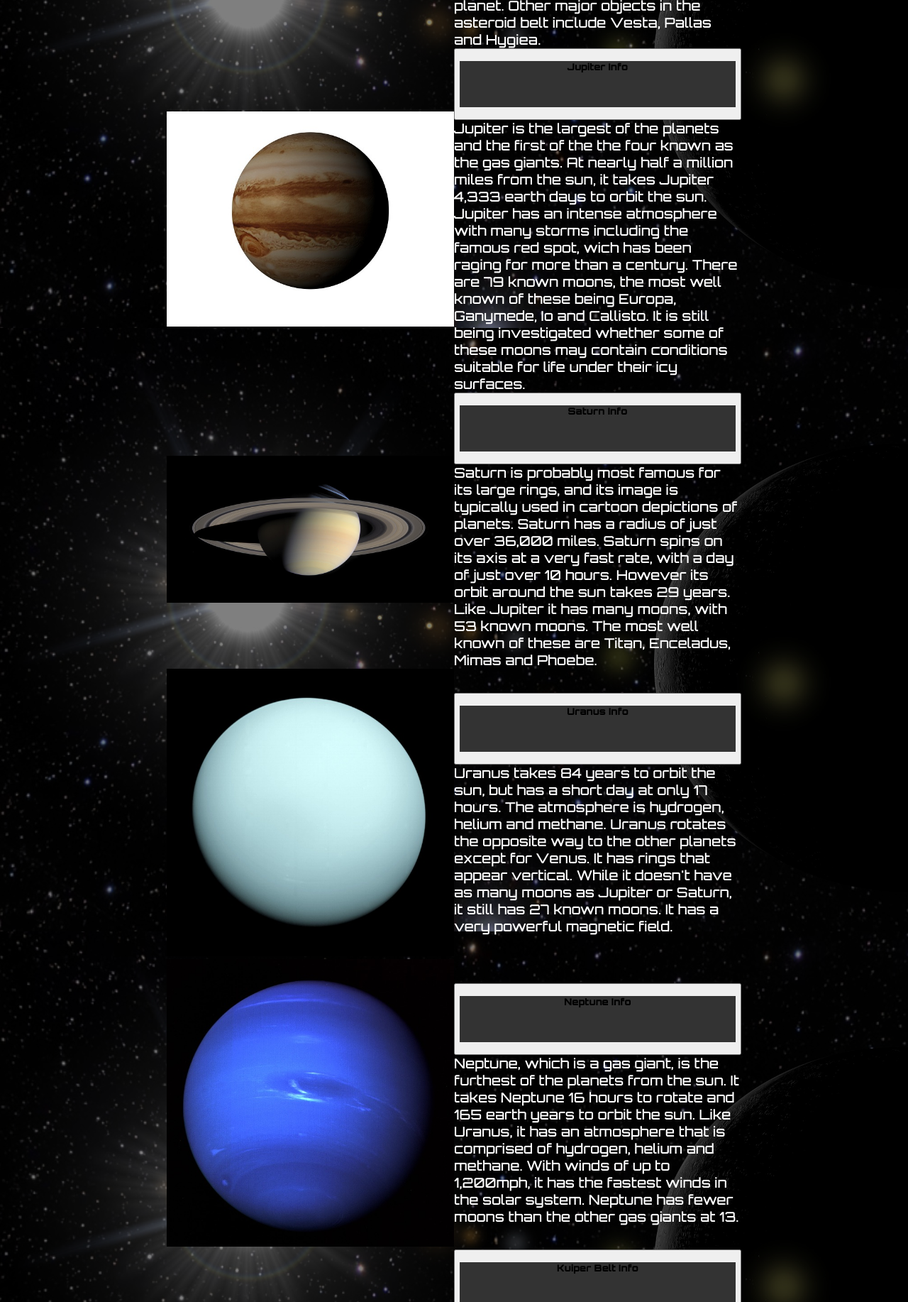
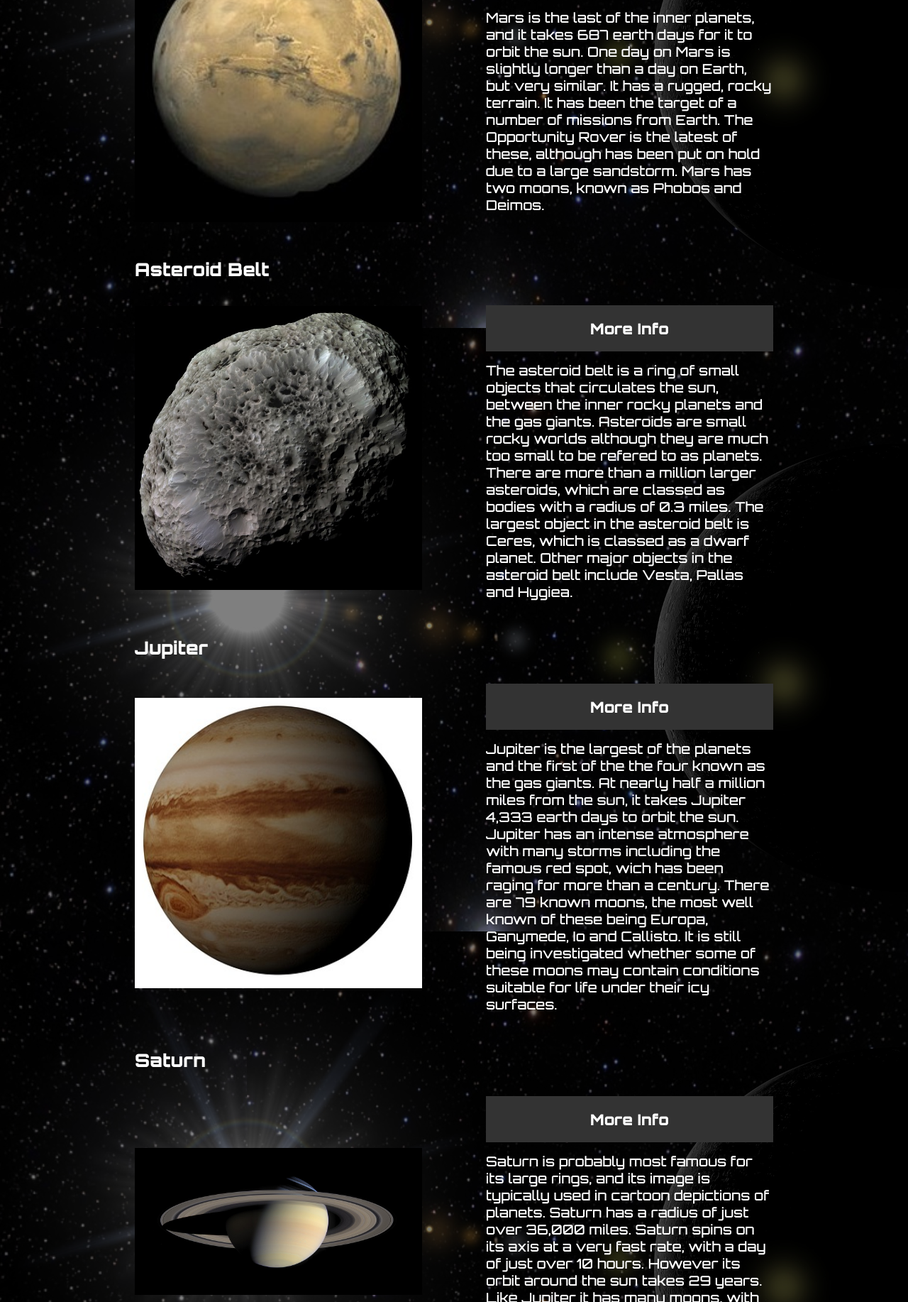
Before and after one commit to JShad30/solar-system-quiz, a Flask app: page /solar-info in a window 1280 px wide. Shown: the part 2938-4772 px from the top of the page at 71% size. Run offline with Flask 2, Linux system fonts and the light colour scheme.

Commit message:
Worked on solar info page. Basic layout working

```diff
--- a/data/solar-bodies-info.json
+++ b/data/solar-bodies-info.json
@@ -21,7 +21,7 @@
     },
     {
         "name": "Earth",
-        "description": "Our planet is the third from the sun and the largest of the four inner planets. It is the only known body in the solar system to contain water, and therefore to contain life. It has one natural satellite which we refer to as the moon. The earth has a radius of about 4000 miles",
+        "description": "Our planet is the third from the sun and the largest of the four inner planets. It is the only known body in the solar system to contain water, and therefore to contain life. It has one natural satellite which we refer to as the moon. The earth has a radius of about 4000 miles.",
         "image_source": "static/images/earth.jpg"
     },
     {
@@ -57,12 +57,12 @@
     {
         "name": "Kuiper Belt",
         "description": "The Kuiper Belt is a region of space beyond Neptune that has many small icy bodies. There are possibly more than a trillion comets. There are also possibly hundreds of thousands that have a radius of more than 20 miles. The largest object in the Kuiper Belt is Pluto which takes 248 years to orbit the sun. It was downgraded from a planet to a dwarf planet. Pluto has five moons, the names of which are Charon, Hydra, Nix, Styx and Kerberos. Other major, known objects in the Kuiper Belt are Sedna, Haumea, Makemake and Eris.",
-        "image_source": "static/images/kuiper-belt.jpg"
+        "image_source": "static/images/pluto.jpg"
     },
     {
         "name": "Comets",
         "description": "Comets are small icy bodies that orbit the sun. There orbital timeframes vary greatly, between 200 years for some and 30 million years for others.. It is thought that there could be many millions of them, although only 3,535 are currently known of. Among the famous comets are Hartley, Swift-Tuttle, Borrelly and Halley's. Humans have been able to send spacecraft very close to comets. In 2001, Deep Space 1 passed Borrelly photographed its nucleus. Many comets are thought to originate in the Oort Cloud.",
-        "image_source": "static/images/oort-cloud.jpg"
+        "image_source": "static/images/comet.jpg"
     },
     {
         "name": "Oort Cloud",
--- a/static/css/style.css
+++ b/static/css/style.css
@@ -83,7 +83,7 @@
     justify-content: center;
     align-items: center;
     width: 100%;
-    margin-bottom: 20px
+    margin-bottom: 20px;
 }
 
 .info-section {
@@ -137,11 +137,16 @@
 
 /*Solar System Info Page*/
 
+.solar-body-section {
+    margin: 50px 0;
+}
+
 .solar-body {
     display: flex;
     flex-direction: column;
     justify-content: center;
     align-items: center;
+    margin: 20px 0;
 }
 
 .solar-body-image {
@@ -151,6 +156,51 @@
 
 .solar-system-button {
     width: 100%;
+    height: 65px;
+    padding: 0;
+    margin: 0;
+    border: 0;
+}
+
+.solar-body-overview {
+    color: #fff;
+}
+
+.solar-body-overview h3 {
+    font-size: 1.6em;
+    margin: 20px 0;
+}
+
+.solar-body-overview p {
+    font-size: 1.2em;
+}
+
+.solar-body-overview button {
+    margin: 15px 0;
+    border: none;
+    outline: none;
+}
+
+.solar-body-overview button h4 {
+    width: 100%;
+    background-color: #333;
+    height: 65px;
+    color: #fff;
+    text-decoration: none;
+    font-size: 1.6em;
+    display: flex;
+    justify-content: center;
+    align-items: center;
+    transition-duration: 0.3;
+    transition-timing-function: ease-in-out;
+}
+
+.solar-body-overview button h4:hover {
+    transition-property: background-color;
+    transition-duration: 0.3s;
+    transition-timing-function: ease-in-out;
+    background-color: #000;
+    cursor: pointer;
 }
 
 /*Quiz Page*/
@@ -219,12 +269,15 @@
     .solar-body {
         display: flex;
         flex-direction: row;
-        justify-content: center;
+        justify-content: space-between;
         align-items: center;
     }
 
     .solar-section {
         width: 45%;
+        display: flex;
+        flex-direction: column;
+        justify-content: flex-start;
     }
 
 }
--- a/templates/solar-info.html
+++ b/templates/solar-info.html
@@ -2,16 +2,22 @@
 {% block content %}
 <div class="intro-text">
     <h2>{{ page_heading }}</h2>
+    <p class="intro-text">Lorem ipsum dolor sit amet, consectetur adipisicing elit. Distinctio at asperiores animi cupiditate ullam maxime, pariatur deleniti labore temporibus obcaecati numquam fugiat illo aperiam in deserunt placeat, possimus nihil voluptas aut consectetur provident atque quos! Vel ipsa debitis temporibus voluptatum.</p>
 </div>
 
 {% for solar_body in solar_bodies_data %}
-<div class="solar-body">
-    <div class="solar-body-image solar-section">
-        <img src="{{ solar_body.image_source }}" alt="picture of {{ solar_body.name }}" width="100%" />
+<div class="solar-body-section">
+    <div class="solar-body-overview">
+        <h3>{{ solar_body.name }}</h3>
     </div>
-    <div class="text-overview solar-section">
-        <button id="more-info" class="solar-system-button"><h4 class="solar-system-link">{{ solar_body.name }} Info</h4></button>
-        <p>{{ solar_body.description }}</p>
+    <div class="solar-body">
+        <div class="solar-body-image solar-section">
+            <img src="{{ solar_body.image_source }}" alt="picture of {{ solar_body.name }}" width="100%" />
+        </div>
+        <div class="solar-body-overview solar-section">
+            <button id="more-info" class="solar-system-button"><h4 class="solar-system-link">More Info</h4></button>
+            <p>{{ solar_body.description }}</p>
+        </div>
     </div>
 </div>
 {% endfor %}
```
Also changed, not shown: static/images/asteroid-belt.jpg (added), static/images/comet.jpg (added), static/images/jupiter.jpg, static/images/milky-way.jpg (added).
